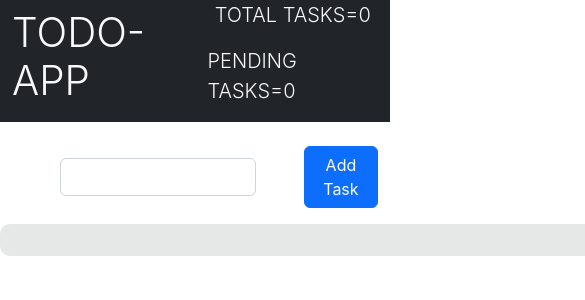
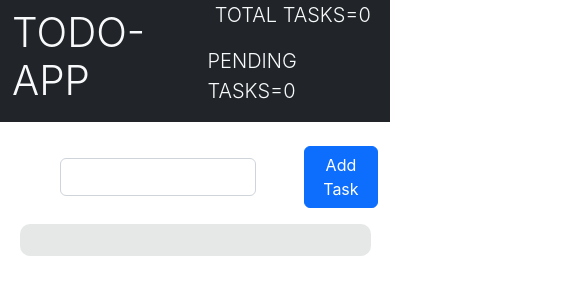
Before and after one commit to AnitKrJha/ToDo-List, a React (Create React App) app: page / in a window 390 px wide. Shown: the top 300 px of the page, 585 px wide, since content can reach past the window. Built offline with nearby package versions, Linux system fonts and the light colour scheme.

Commit message:
fixed mobile view

```diff
--- a/src/components/Todo-Space.jsx
+++ b/src/components/Todo-Space.jsx
@@ -66,7 +66,7 @@ function TodoSpace() {
           width: "fit-content",
           margin: "auto",
           marginTop:'1em',
-          minWidth: "1100px",
+          minWidth: "min(1100px , 90%)",
           background: "rgba(12,23,23,.1)",
           padding: "1em",
           borderRadius: "10px",
```
